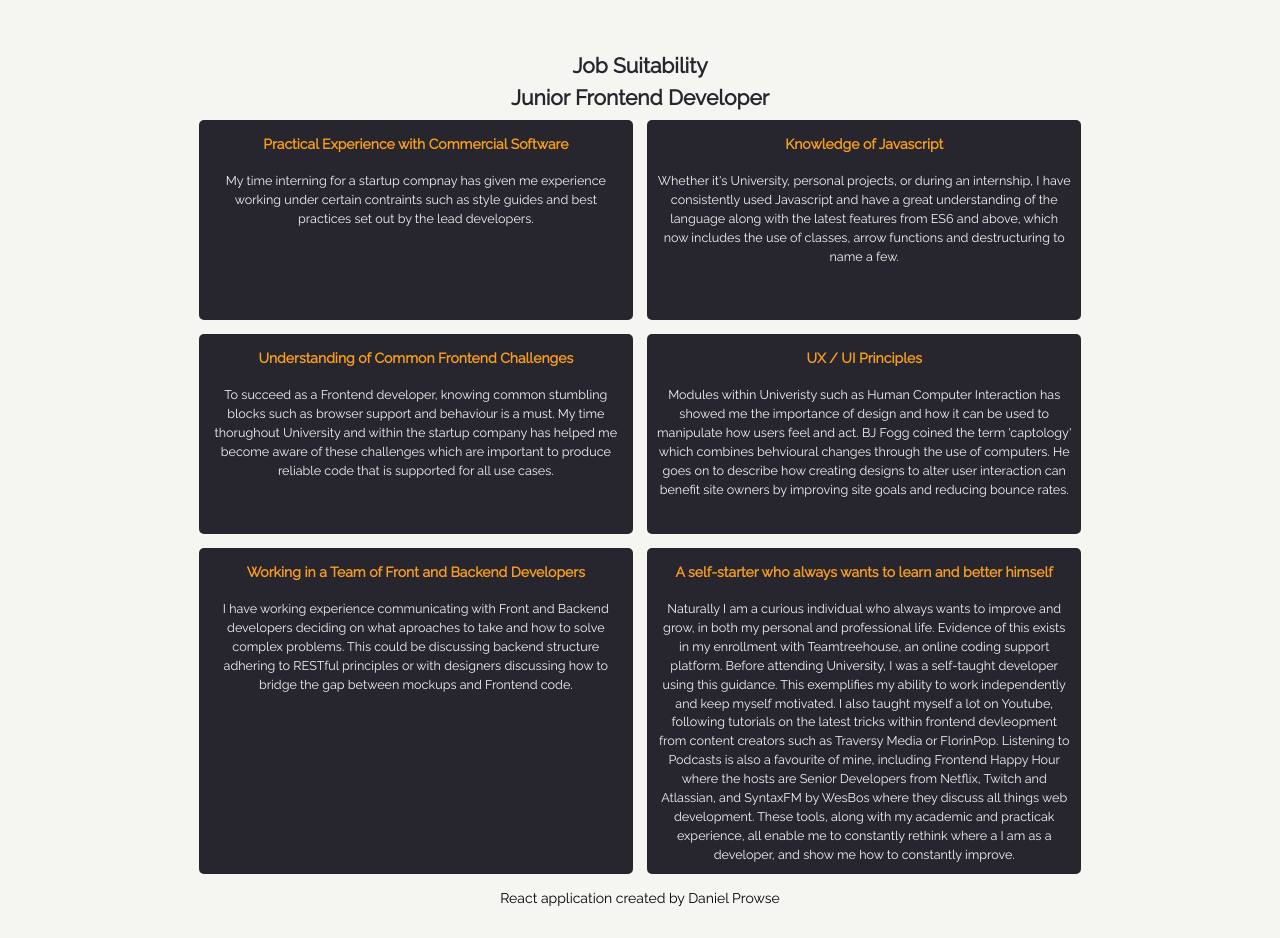
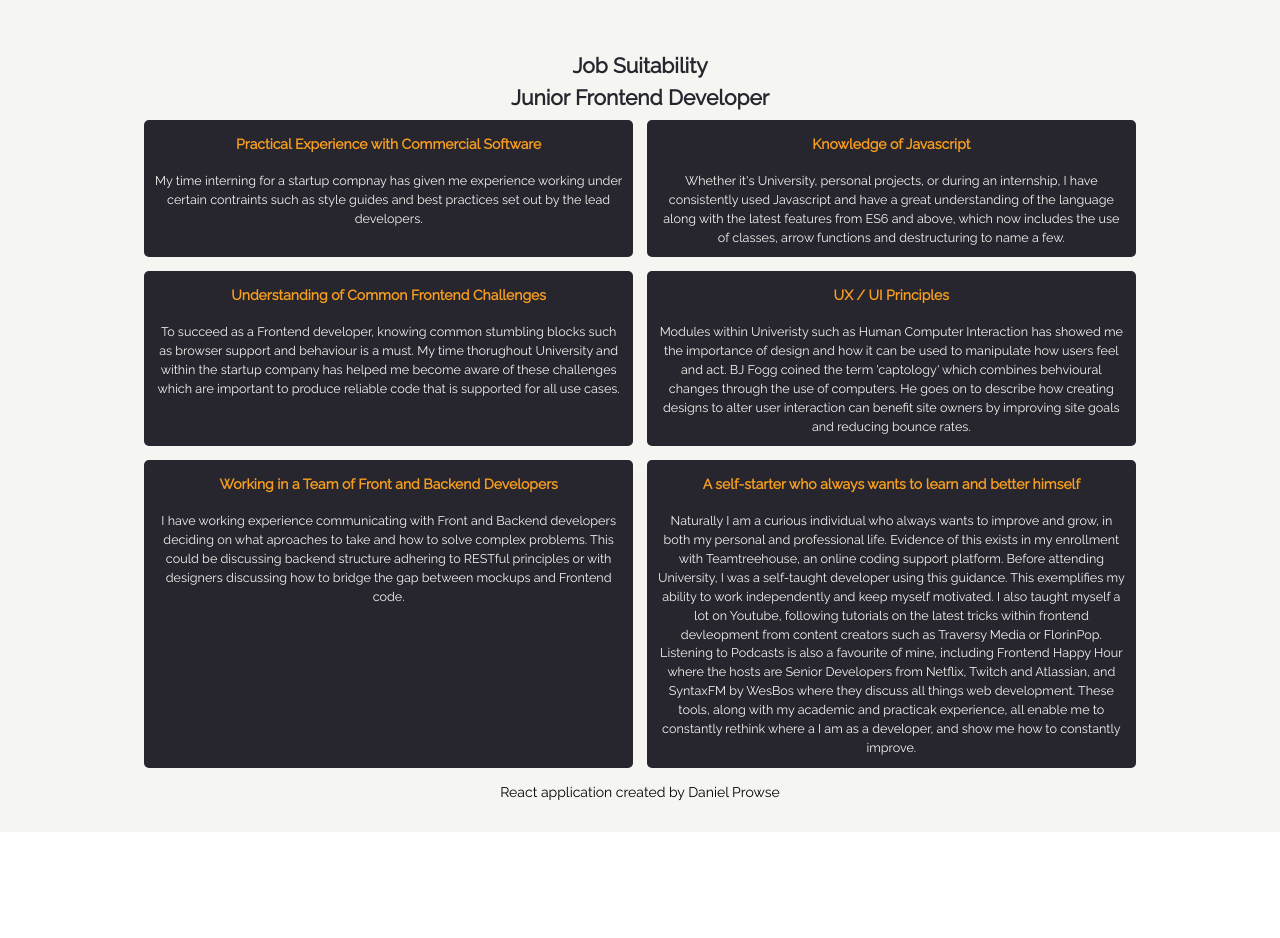
Before and after one commit to danprowse/profile-page-hex-coding-challenge, a React (Create React App) app: page / in a window 1280 px wide. Shown: the part 1962-2900 px from the top of the page. After the commit the page ends 2794 px from the top, so only its background shows below. Built offline with nearby package versions, Linux system fonts and the light colour scheme; no server answers.

Commit message:
Fixed height issue for job suitability

```diff
--- a/src/components/css/Suitability.css
+++ b/src/components/css/Suitability.css
@@ -21,12 +21,12 @@
 }
 .suitability-list li {
   background-color: #27252e;
-  width: 40%;
+  width: 45%;
   margin: 0.5rem;
   color: #f5f5f2;
   padding: 0.5rem;
   border-radius: 5px;
-  min-height: 200px;
+  min-height: auto;
 }
 .suitability-list li h4 {
   color: #f79e1f;
```
